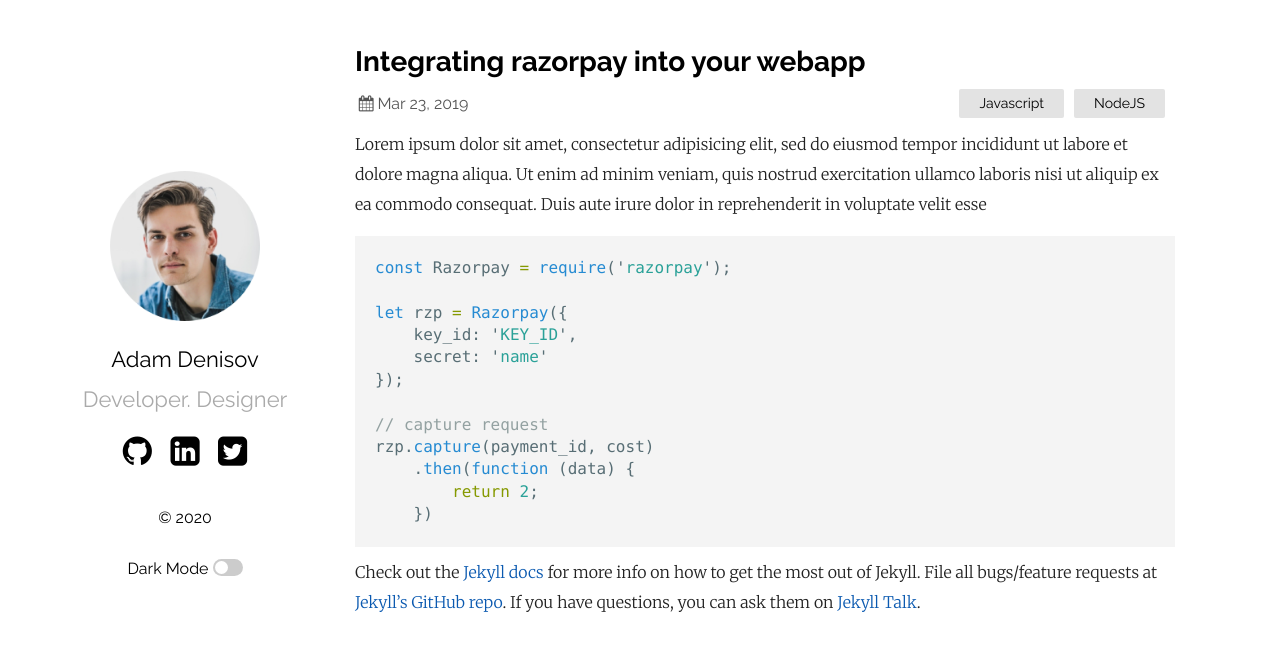
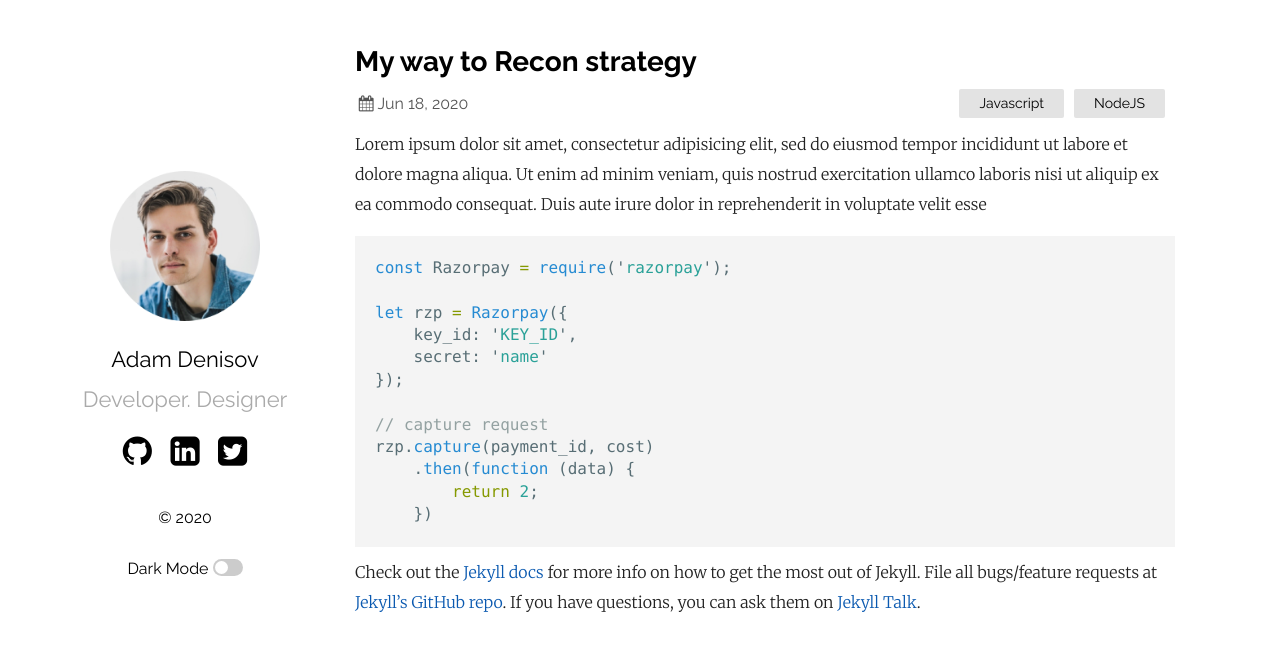
Before and after one commit to samarsault/plainwhite-jekyll, a Jekyll site: the page built from _posts/2019-03-23-welcome-to-jekyll.markdown, in a window 1280 px wide. Shown: the top 651 px of the page. Built offline with Jekyll 4.4.1, drawn with Linux system fonts in a browser that asks for light colours.

Commit message:
Update 2019-03-23-welcome-to-jekyll.markdown

```diff
--- a/_posts/2019-03-23-welcome-to-jekyll.markdown
+++ b/_posts/2019-03-23-welcome-to-jekyll.markdown
@@ -1,7 +1,7 @@
 ---
 layout: post
-title:  "Integrating razorpay into your webapp"
-date:   2019-03-23 21:03:36 +0530
+title:  "My way to Recon strategy"
+date:   2020-06-18 21:03:36 +0530
 categories: Javascript NodeJS
 ---
 Lorem ipsum dolor sit amet, consectetur adipisicing elit, sed do eiusmod tempor incididunt ut labore et dolore magna aliqua. Ut enim ad minim veniam, quis nostrud exercitation ullamco laboris nisi ut aliquip ex ea commodo consequat. Duis aute irure dolor in reprehenderit in voluptate velit esse
```
